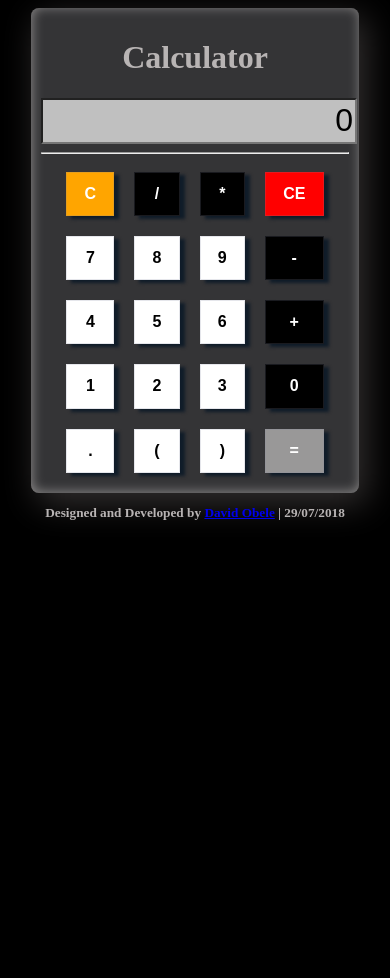
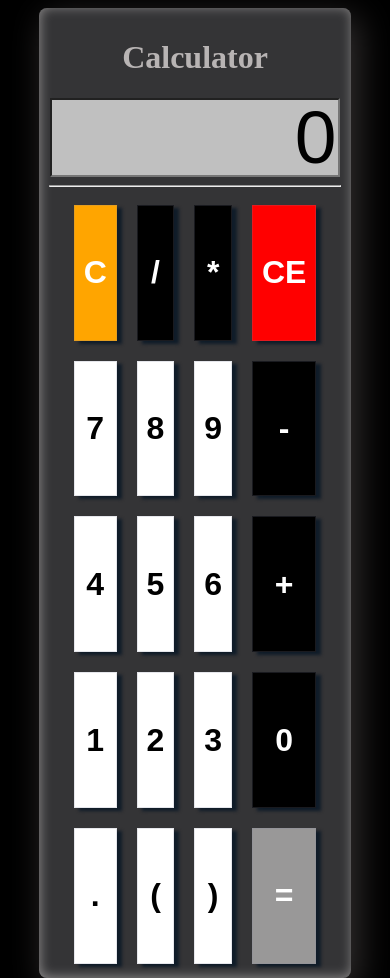
Before and after one commit to MrObele/Calculator, a plain HTML site: page index.html in a window 390 px wide. Shown: the top 978 px of the page. Before the commit the page ends 844 px from the top, so only its background shows below. Drawn offline with Linux system fonts and the light colour scheme.

Commit message:
Added media queries for responsiveness

```diff
--- a/style.css
+++ b/style.css
@@ -76,3 +76,34 @@ button, input:focus{
 h1,h5{
 	color: #b8b4b4;;
 }
+
+/*RESPONSIVE*/
+@media only screen and (max-width: 425px){
+.calculator-container {
+    width: 78%;
+    text-align: center;
+    margin: 0 auto;
+    background-color: #343436;
+    padding: 10px;
+    height: 950px;
+    border-radius: 8px;
+}
+
+.textInput > input {
+    width: 97%;
+    height: 73px;
+    font-size: 75px;
+
+}
+
+.buttonsDiv{
+
+	height: 82%;
+}
+
+.key {
+
+	font-size: 2em;
+
+}
+}
```
